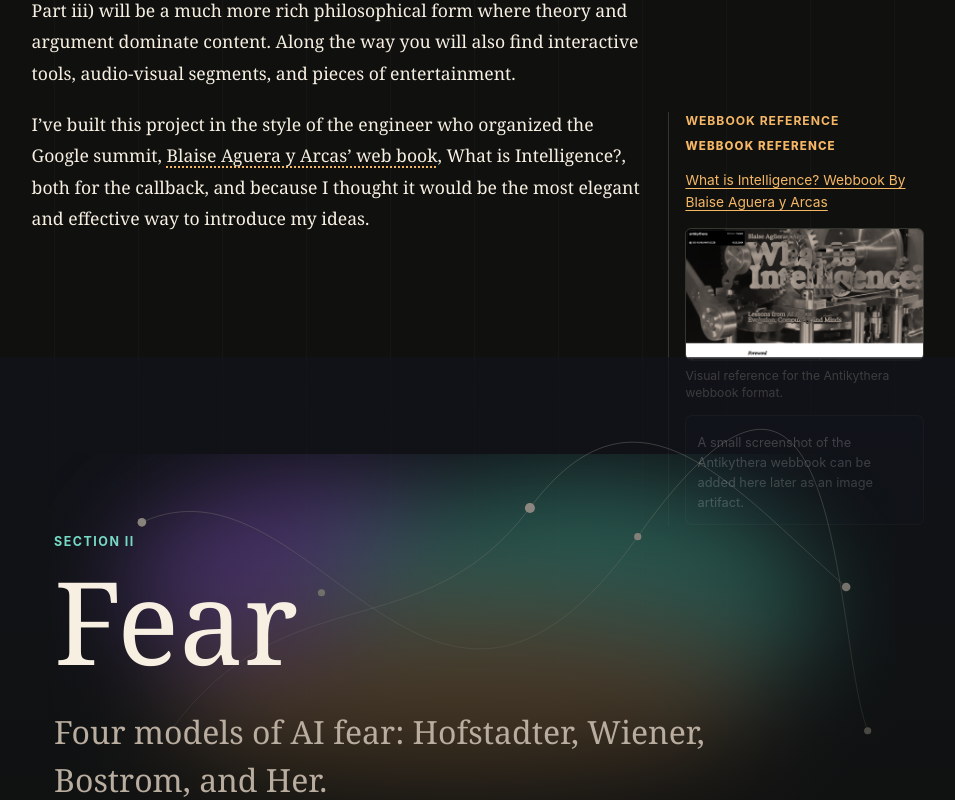
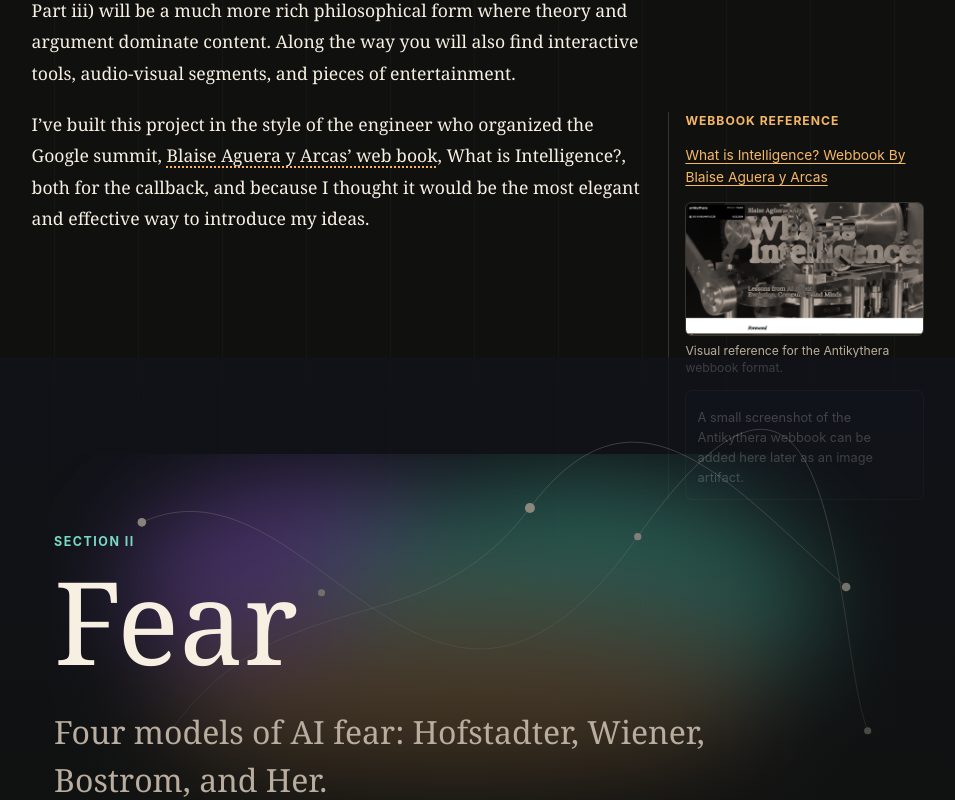
Before and after one commit to devin-gl/intelligence-web-essay, a React (Vite) app: page / in a window 1280 px wide. Shown: the part 2700-3500 px from the top of the page, without its empty margins (282-1237 px from the left). Built offline with nearby package versions, Linux system fonts and the light colour scheme.

Commit message:
remove-margin-title-duplication

```diff
--- a/src/App.jsx
+++ b/src/App.jsx
@@ -94,10 +94,14 @@ function ParagraphWithArtifacts({ paragraph, artifacts = [] }) {
           id={`artifact-${matches[0].anchor.replace(/[^a-z0-9]+/gi, "-").toLowerCase()}-0`}
           title={matches.length > 1 ? "Margin notes" : matches[0].title || "Margin"}
           body={matches.length > 1 ? "Notes attached to the underlined phrases in this paragraph." : matches[0].body}
-          artifacts={matches.flatMap((match) => [
-            { type: "label", text: match.title || "Margin" },
-            ...(match.artifacts || []),
-          ])}
+          artifacts={
+            matches.length > 1
+              ? matches.flatMap((match) => [
+                  { type: "label", text: match.title || "Margin" },
+                  ...(match.artifacts || []),
+                ])
+              : matches[0].artifacts || []
+          }
         />
       )}
     </div>
```
